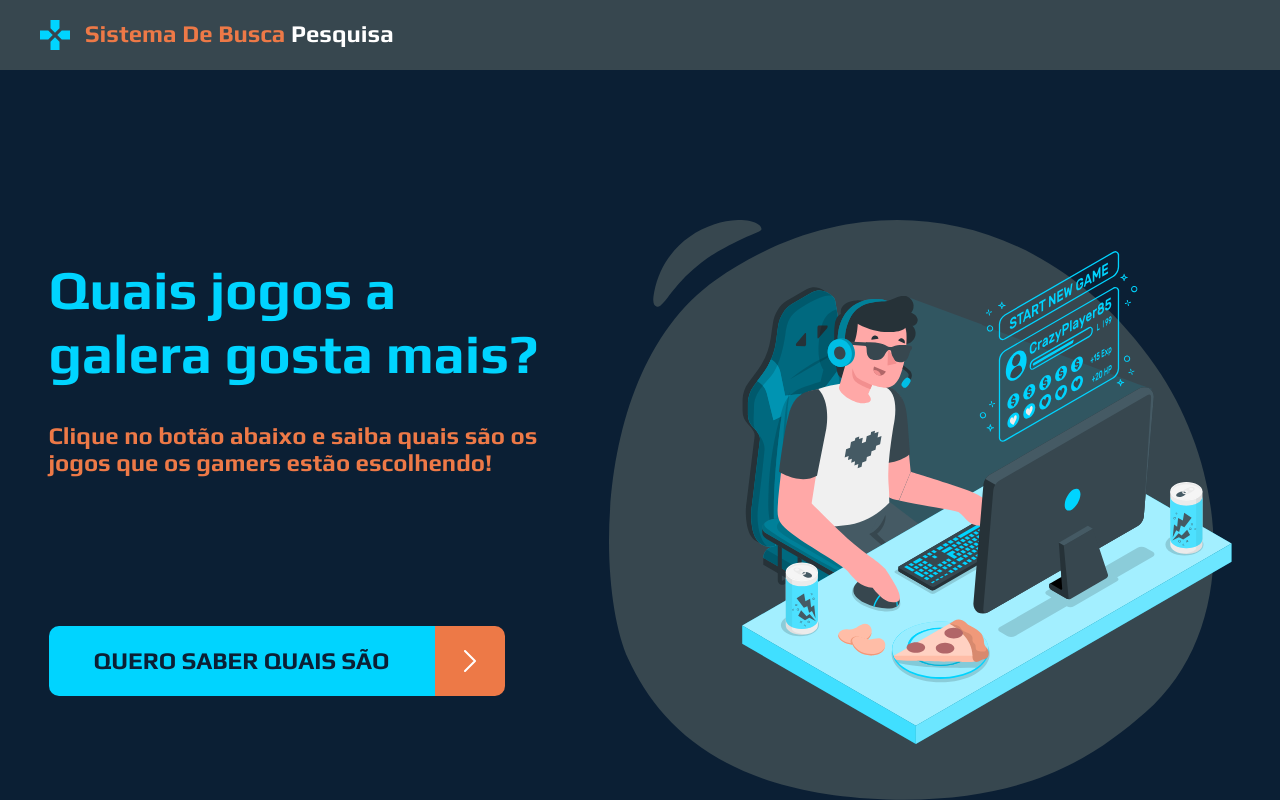
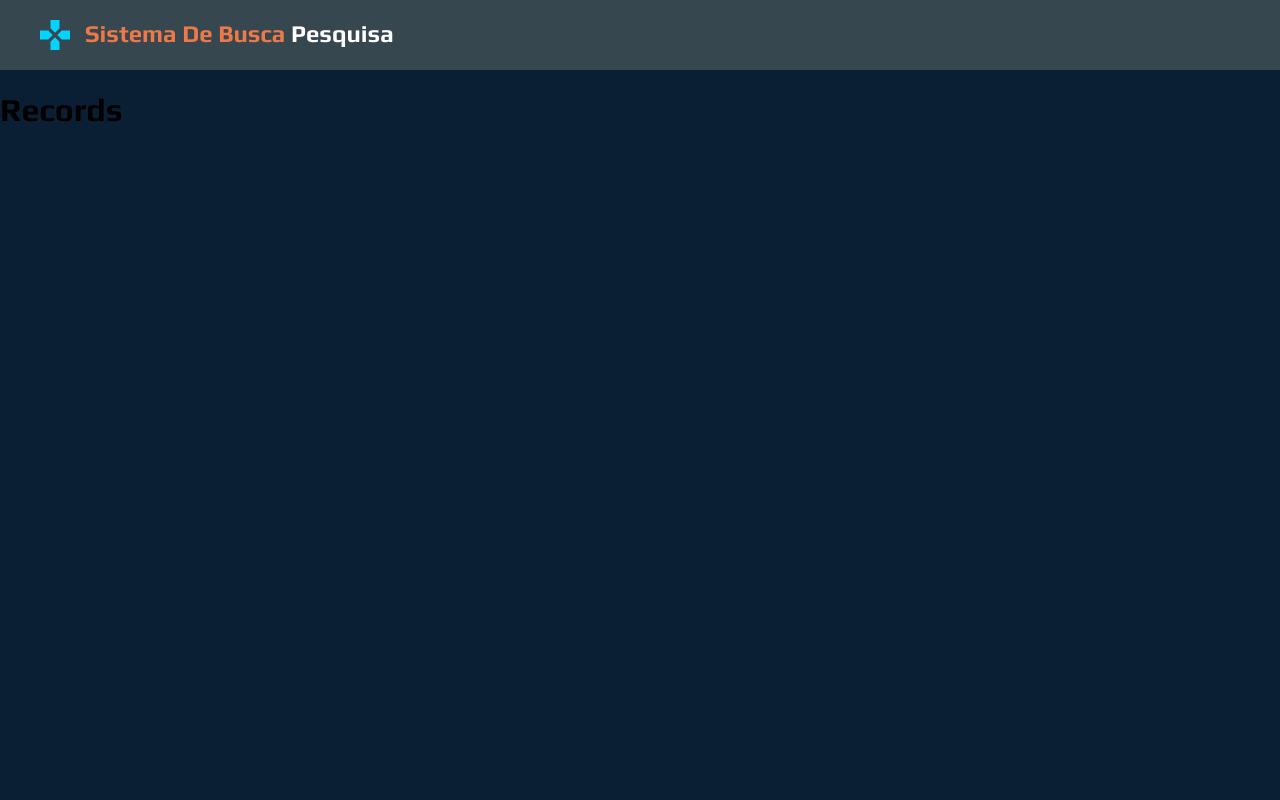
Before and after one commit to wep1980/Sistema-de-pesquisa, a React (Create React App) app in the folder front-web/: page /records in a window 1280 px wide. Built offline with nearby package versions, Linux system fonts and the light colour scheme.

Commit message:
Criando navegação com rotas

```diff
--- a/front-web/package.json
+++ b/front-web/package.json
@@ -10,8 +10,10 @@
     "@types/node": "^12.19.9",
     "@types/react": "^16.14.2",
     "@types/react-dom": "^16.9.10",
+    "@types/react-router-dom": "^5.1.6",
     "react": "^17.0.1",
     "react-dom": "^17.0.1",
+    "react-router-dom": "^5.2.0",
     "react-scripts": "4.0.1",
     "typescript": "^4.1.3",
     "web-vitals": "^0.2.4"
@@ -39,5 +41,8 @@
       "last 1 firefox version",
       "last 1 safari version"
     ]
+  },
+  "devDependencies": {
+    "@types/react-router-dom": "^5.1.6"
   }
 }
--- a/front-web/src/App.tsx
+++ b/front-web/src/App.tsx
@@ -1,15 +1,12 @@
 import React from 'react';
 import './App.css';
-import Header from './components/Header';
-import Home from './pages/Home';
+import Routes from './Routes';
+
 
 
 function App() {
   return (
-    <div>
-     <Header/>
-     <Home/>
-    </div>
+   <Routes />
   );
 }
 
--- /dev/null
+++ b/front-web/src/Routes.tsx
@@ -0,0 +1,29 @@
+import React from 'react';
+
+/*Instalação dos npm install react-router-dom - npm install @types/react-router-dom --dev
+Switch -> Junta as rotas da navegação*/
+import { BrowserRouter, Switch, Route } from 'react-router-dom';
+import Header from './components/Header';
+import Home from './pages/Home';
+import Records from './pages/Records';
+
+
+/*<Route path="/records"> Chamando o endpoint do back-end
+exact -> quando for exatamente a pagina home a ser carregada*/
+const Routes = () => (
+   <BrowserRouter>
+   <Header />
+     <Switch>
+         <Route path="/" exact>
+           <Home/>
+         </Route>
+
+         <Route path="/records">
+           <Records />
+         </Route>
+
+     </Switch>
+   </BrowserRouter>
+);
+
+export default Routes;
--- a/front-web/src/components/Header/index.tsx
+++ b/front-web/src/components/Header/index.tsx
@@ -1,15 +1,21 @@
 import React from 'react'; // Import para utilização do React
 import './styles.css';
-import { ReactComponent as Logo } from '../../assets/logo.svg'; // Tratando a imagem como componente e acessando a imagem da logo
+
+// Componente para conversar com as rotas definidas em Routes.tsx
+import { Link } from 'react-router-dom';
+
+// Tratando a imagem como componente e acessando a imagem da logo
+import { ReactComponent as Logo } from '../../assets/logo.svg';
 
 const Header = () => (
     <header className="main-header">
         <Logo />
+        <Link to="/">
         <div className="logo-text">
             <span className="logo-text-1">Sistema De Busca</span>
             <span className="logo-text-2"> Pesquisa</span>
-
         </div>
+        </Link>
     </header>
 )
 
--- a/front-web/src/pages/Home/index.tsx
+++ b/front-web/src/pages/Home/index.tsx
@@ -2,9 +2,11 @@ import React from 'react';
 import './styles.css';
 import { ReactComponent as ArrowIcon } from '../../assets/arrow.svg'; // Tratando a imagem como componente e acessando a imagem da logo
 import { ReactComponent as GamerImage } from '../../assets/gamer.svg';
+import { Link } from 'react-router-dom'; // Componente para conversar com as rotas definidas em Routes.tsx
 
 const Home = () => (
-    // className -> chama as classes do css
+    /*className -> chama as classes do css.
+    <Link to="/records"> -> Criando link e derecionando para outra pagina*/
     <div className="home-container">
         <div className="home-text">
             <h1 className="home-text-title">
@@ -13,6 +15,7 @@ const Home = () => (
             <h3 className="home-text-subtitle">
                 Clique no botão abaixo e saiba quais são os jogos que os gamers estão escolhendo!
             </h3>
+            <Link to="/records">
                 <div className="home-actions">
                     <button className="home-btn">
                         QUERO SABER QUAIS SÃO
@@ -21,6 +24,7 @@ const Home = () => (
                     <ArrowIcon/>
                     </div>
                 </div>
+            </Link>
         </div>
         <GamerImage className="home-image"/>
     </div>
--- /dev/null
+++ b/front-web/src/pages/Records/index.tsx
@@ -0,0 +1,7 @@
+import React from 'react';
+
+const Records = () => (
+   <h1>Records</h1>
+);
+
+export default Records;
```
Also changed, not shown: 2 other files (tests, documents, lock files or other folders). Lines whose indentation alone changed are shown as unchanged.
